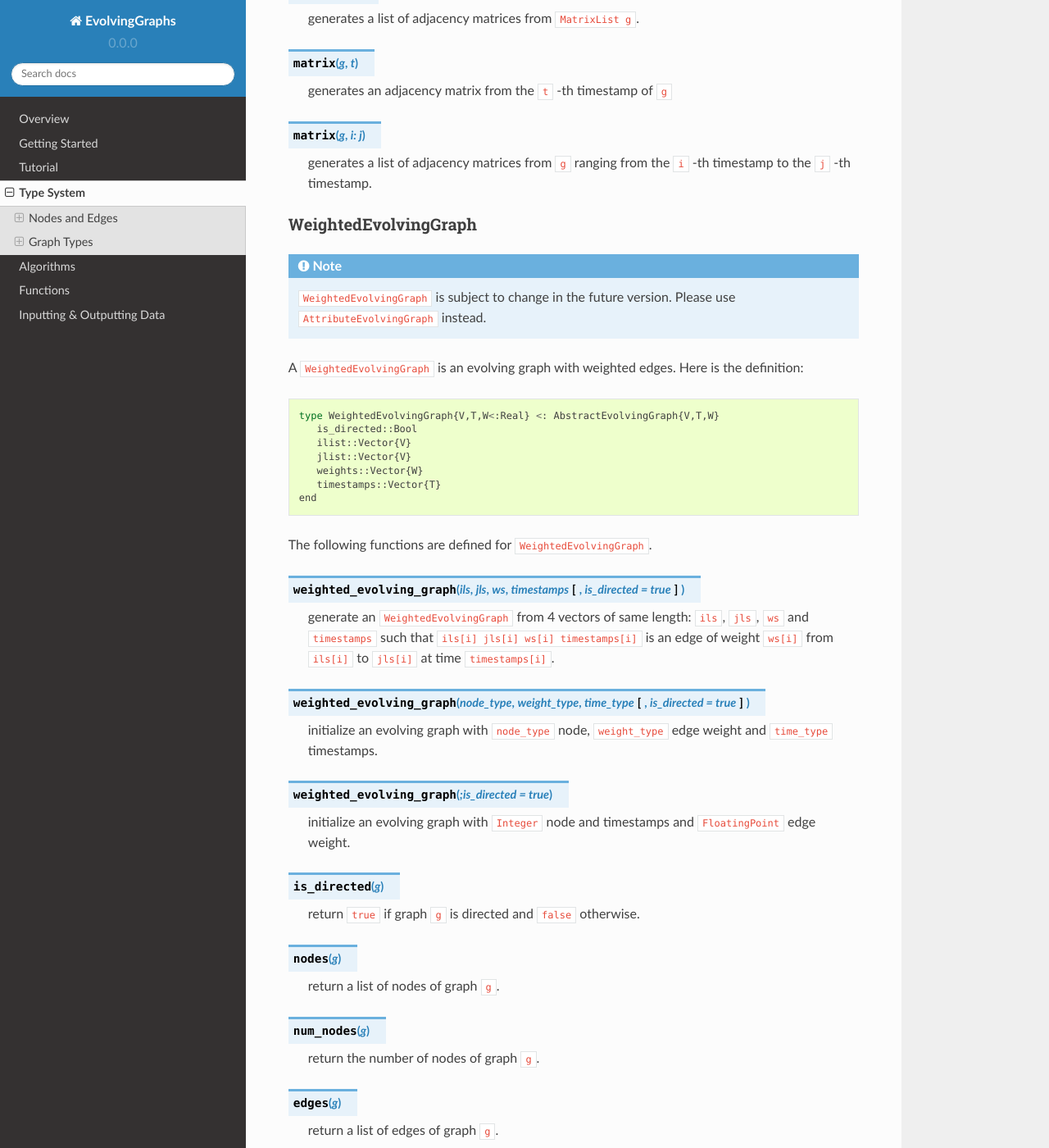
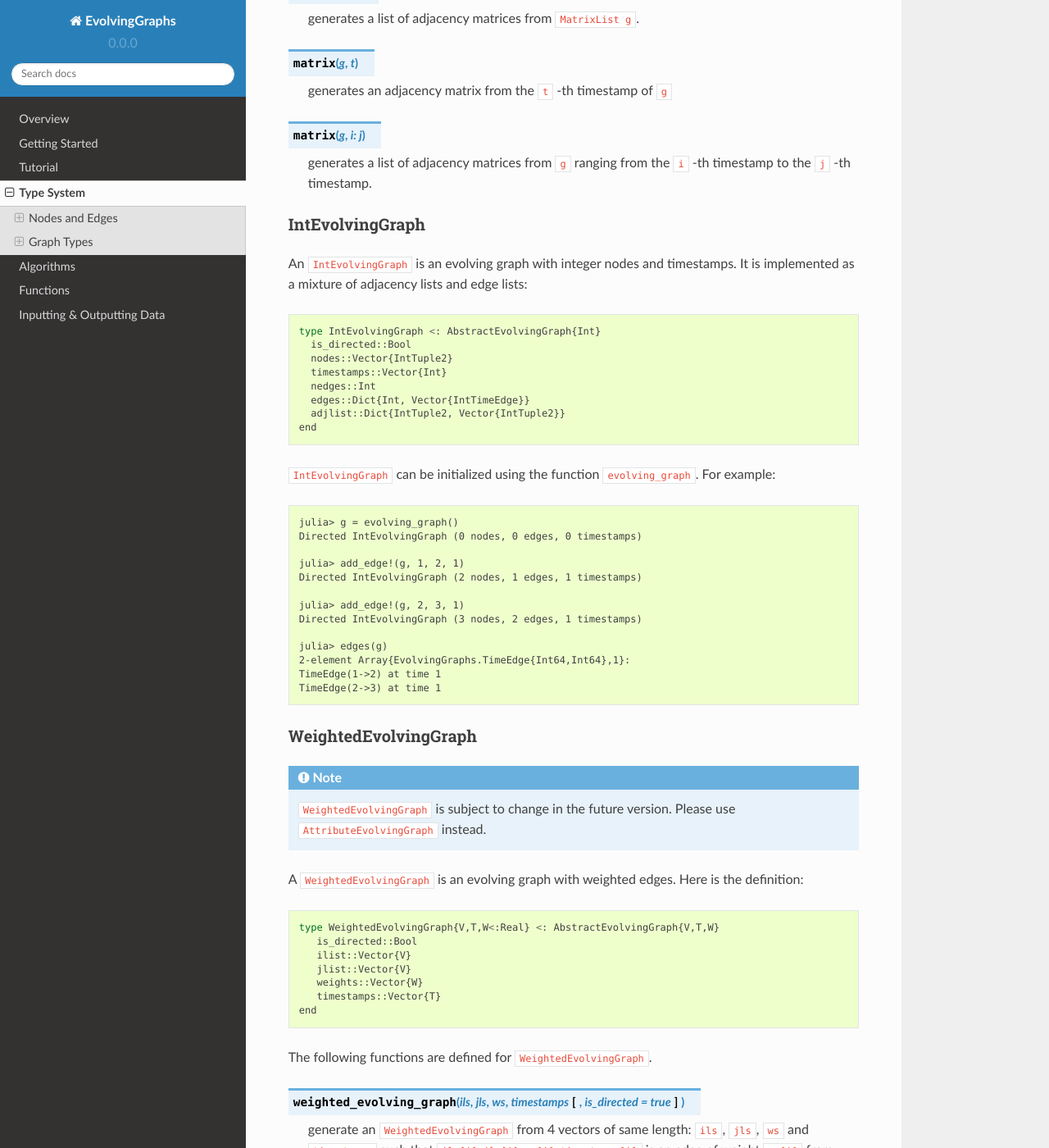
Before and after one commit to EtymoIO/EvolvingGraphs.jl, a Sphinx documentation site: the page built from doc/type.rst, in a window 1280 px wide and 1400 px high, scrolled down 8516 px. Shown: the whole window at 82% size. Built offline with Sphinx 7.4.7 and the Read the Docs theme 2.0.0, drawn with Linux system fonts in a browser that asks for light colours; some of the changed text lies outside the part shown.

Commit message:
add doc for IntEvolvingGraph and minor change of components

```diff
--- a/doc/type.rst
+++ b/doc/type.rst
@@ -11,10 +11,10 @@ It has two children: ``AbstractEvolvingGraph`` and ``AbstractStaticGraph``::
 
 ``AbstractEvolvingGraph`` and ``AbstractStaticGraph`` are abstractions
 of evolving graphs and static graphs
-respectively. ``AbstractEvolvingGraph`` has four children:
-``EvolvingGraph``, ``AttributeEvolvingGraph``, ``MatrixList`` and
-``WeightedEvolvingGraph``. ``AbstractStaticGraph`` has two
-children: ``TimeGraph`` and ``AggregatedGraph``.
+respectively. ``AbstractEvolvingGraph`` has five children:
+``EvolvingGraph``, ``AttributeEvolvingGraph``, ``IntEvolvingGraph``,
+``MatrixList`` and ``WeightedEvolvingGraph``. ``AbstractStaticGraph``
+has two children: ``TimeGraph`` and ``AggregatedGraph``.
 
 Before discussing the graph types, let us first look at the building
 blocks of graphs: nodes and edges.
@@ -425,6 +425,39 @@ The following functions are defined for ``MatrixList``.
    generates a list of adjacency matrices from ``g`` ranging from the
    ``i`` -th timestamp to the ``j`` -th timestamp.
 
+IntEvolvingGraph
+----------------
+
+An ``IntEvolvingGraph`` is an evolving graph with integer nodes and
+timestamps. It is implemented as a mixture of adjacency lists and edge
+lists::
+
+  type IntEvolvingGraph <: AbstractEvolvingGraph{Int}
+    is_directed::Bool
+    nodes::Vector{IntTuple2}
+    timestamps::Vector{Int}
+    nedges::Int
+    edges::Dict{Int, Vector{IntTimeEdge}}
+    adjlist::Dict{IntTuple2, Vector{IntTuple2}}
+  end
+
+``IntEvolvingGraph`` can be initialized using the function ``evolving_graph``.
+For example::
+
+  julia> g = evolving_graph()
+  Directed IntEvolvingGraph (0 nodes, 0 edges, 0 timestamps)
+
+  julia> add_edge!(g, 1, 2, 1)
+  Directed IntEvolvingGraph (2 nodes, 1 edges, 1 timestamps)
+
+  julia> add_edge!(g, 2, 3, 1)
+  Directed IntEvolvingGraph (3 nodes, 2 edges, 1 timestamps)
+
+  julia> edges(g)
+  2-element Array{EvolvingGraphs.TimeEdge{Int64,Int64},1}:
+  TimeEdge(1->2) at time 1
+  TimeEdge(2->3) at time 1
+
 
 WeightedEvolvingGraph
 ---------------------
```
Also changed, not shown: NEWS.md (+1 -1 lines), 1 other file.
